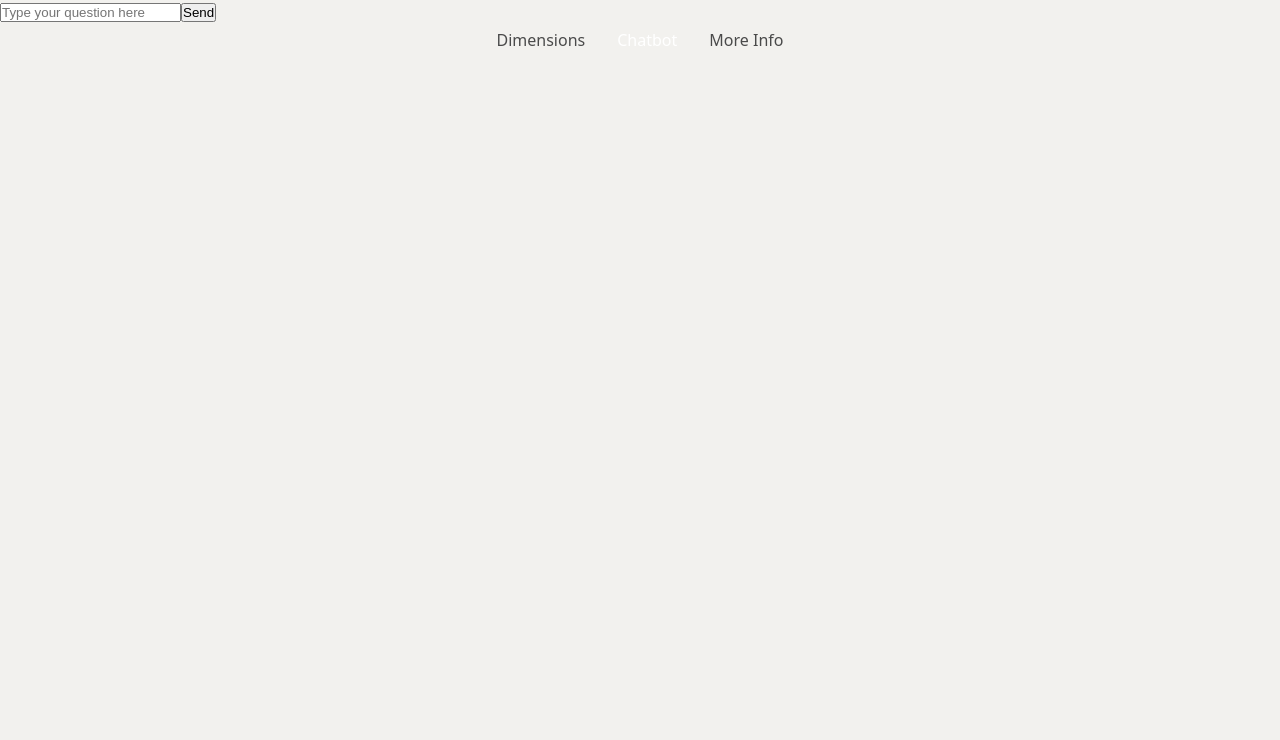
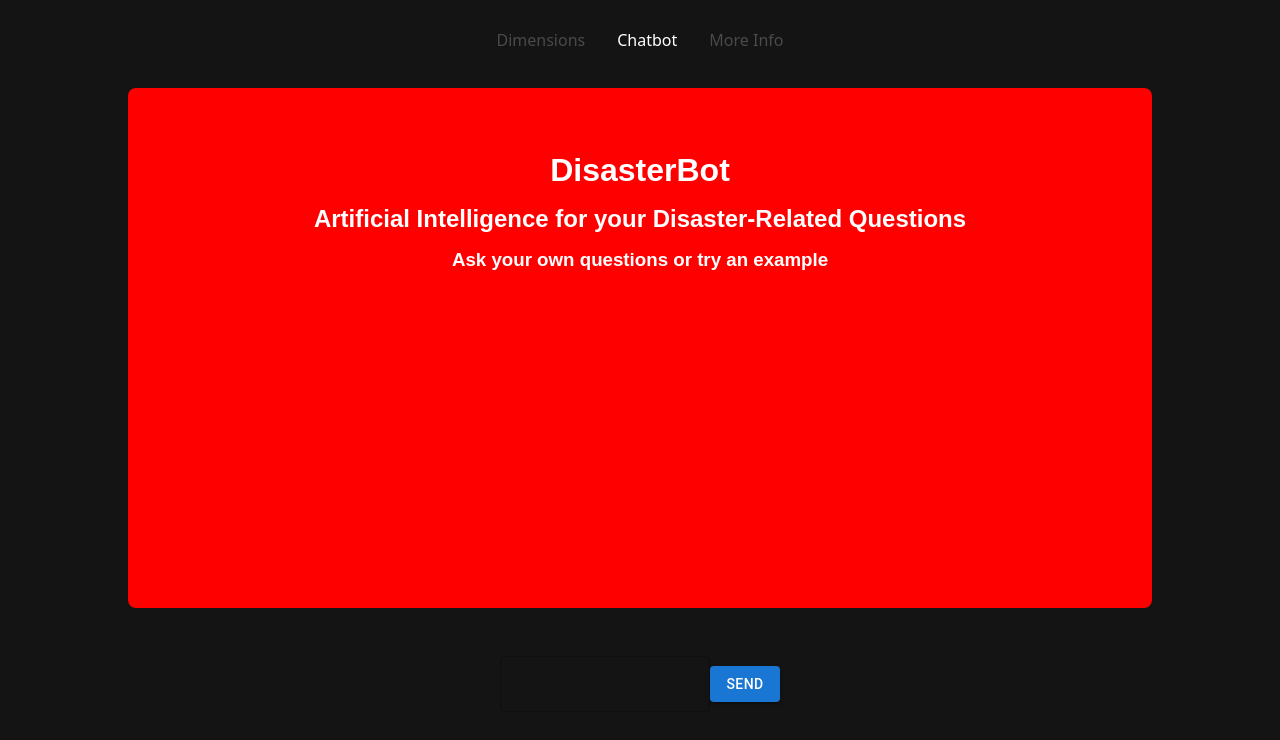
Before and after one commit to asharifo/undp-team-website, a React (Vite) app: page /chatbot in a window 1280 px wide. Shown: the top 740 px of the page. Built offline with nearby package versions, Linux system fonts and the light colour scheme.

Commit message:
Layout for chatbot page

```diff
--- a/src/components/ImageSlider.jsx
+++ b/src/components/ImageSlider.jsx
@@ -38,7 +38,7 @@ export default function ImageSlider({ images }) {
       const trackX = draggable.x;
       const shift = -trackX * PARALLAX_RATIO;
       for (let i = 0; i < setters.length; i++) setters[i](shift);
-    }
+    } // make it so that images offscreen do not update
 
     const instance = Draggable.create(track, {
       type: "x",
@@ -53,8 +53,12 @@ export default function ImageSlider({ images }) {
       onRelease() {
         this.cursor = "grab";
       },
-      onDrag() { updateParallax(this); },
-      onThrowUpdate() { updateParallax(this); }
+      onDrag() {
+        updateParallax(this);
+      },
+      onThrowUpdate() {
+        updateParallax(this);
+      },
     })[0];
 
     updateParallax(instance);
--- /dev/null
+++ b/src/components/PromptCarousel.jsx
@@ -0,0 +1,27 @@
+import "../css/PromptCarousel.css";
+import { useRef, useEffect } from "react";
+import { gsap } from "gsap";
+import { Observer } from "gsap/Observer";
+
+const rowPrompts = [
+  "What are the recommended evacuation routes for wildfires in my region?",
+  "How should I prepare my family for a possible tsunami warning?",
+  "What emergency kit items are essential for earthquake evacuation?",
+  "When will authorities issue evacuation orders for hurricanes?",
+  "Provide recent flood frequency statistics in my country.",
+  "What is the average annual number of earthquakes in my region?",
+  "Show historical data on landslide incidents locally.",
+  "Which natural disasters pose the greatest risk here?",
+  "How can I develop a family evacuation plan for cyclones?",
+  "Where can I find approved shelters during severe storms?",
+  "Who coordinates local disaster response efforts?",
+  "What communication channels are used for evacuation alerts?",
+];
+
+export default function PromptCarousel() {
+  return (
+    <div className="prompt-carousel">
+      <div className="marquee"></div>
+    </div>
+  );
+}
--- a/src/css/Chatbot.css
+++ b/src/css/Chatbot.css
@@ -1,82 +1,51 @@
 @import "./index.css";
 
-* {
-    box-sizing: border-box;
-    margin: 0;
-    padding: 0;
-}
-
-body {
+.chatbot-ui {
     font-family: Arial, sans-serif;
-    background: var(--undpds-color-gray-200);
+    background: #141414;
     display: flex;
+    flex-direction: column;
     justify-content: center;
     align-items: center;
     height: 100vh;
 }
 
-.chat-container {
-    width: 80vw;
-    height: 80vh;
-    border: 1px solid var(--undpds-color-gray-500);
-    border-radius: 8px;
-    background: #fff;
+.chatbot-box {
     display: flex;
     flex-direction: column;
+    justify-content: flex-start;
+    background-color: red;
+    align-items: center;
+    border-radius: 8px;
+    height: 65vh;
+    width: 80vw;
     overflow: hidden;
-    box-shadow: 0 2px 8px rgba(0, 0, 0, 0.1);
 }
 
-.messages {
-    flex: 1;
-    padding: 10px;
-    overflow-y: auto;
-    background: var(--undpds-color-gray-300);
+.introText {
+    margin-top: 4rem;
+    gap: 1rem;
+    display: flex;
+    flex-direction: column;
+    align-items: center;
+    justify-content: center;
 }
 
-.message {
-    display: inline-block;
-    clear: both;
-    padding: 8px 12px;
-    margin: 5px 0;
-    border-radius: 10px;
-    max-width: 80%;
-    word-wrap: break-word;
+.introText h1 {
+
 }
 
-.ai-message {
-    background: var(--undpds-color-blue-300);
-    float: left;
-    border-top-left-radius: 0;
+.introText h2 {
+
 }
 
-.user-message {
-    background: var(--undpds-color-blue-200);
-    float: right;
-    border-top-right-radius: 0;
+.introText h3 {
+
 }
 
 .input-form {
+    margin-top: 3rem;
     display: flex;
-    border-top: 1px solid var(--undpds-color-gray-700);
+    align-items: center;
+    justify-content: center;
 }
-
-.input-form input {
-    flex: 1;
-    border: none;
-    padding: 10px;
-    font-size: 16px;
-}
-
-.input-form button {
-    border: none;
-    padding: 10px 20px;
-    background: var(--undpds-color-blue-500);
-    color: #fff;
-    font-size: 16px;
-    cursor: pointer;
-}
-
-.input-form button:hover {
-    background: var(--undpds-color-blue-700);
-}
--- /dev/null
+++ b/src/css/MoreInfo.css
@@ -0,0 +1,8 @@
+.more-info-container {
+    background-color: #141414;
+    width: 100%;
+    height: 100%;
+    display: flex;
+    justify-content: center;
+    align-items: center;
+}
--- /dev/null
+++ b/src/css/PromptCarousel.css
@@ -0,0 +1,48 @@
+.prompt-carousel {
+    overflow: hidden;
+    padding: 0.5rem 0;
+    margin: 0.25rem 0;
+    white-space: nowrap;
+    height: 500px;
+    width: 1000px;
+}
+
+.marquee {
+    display: inline-flex;
+    align-items: center;
+    will-change: transform;
+    animation: scroll-left 28s linear infinite;
+    height: 100%;
+    width: 100%;
+}
+
+.marquee span {
+    flex-shrink: 0;
+    display: inline-block;
+    padding: 2rem;
+    margin: 0 0.6rem;
+    font-size: 1rem;
+    background: var(--bg-section);
+    border: 2px solid #b14d04;
+    border-radius: 0.8rem;
+    filter: drop-shadow(1px 1px 2px #632b03);
+    transition: transform 0.1s ease;
+}
+
+.marquee span:hover {
+    transform: translateY(-4px);
+    filter: drop-shadow(2px 2px 3px #632b03);
+}
+
+.prompt-carousel:hover .marquee {
+  animation-play-state: paused;
+}
+
+@keyframes scroll-left {
+  0% {
+    transform: translateX(0);
+  }
+  100% {
+    transform: translateX(-50%);
+  }
+}
--- a/src/css/index.css
+++ b/src/css/index.css
@@ -73,7 +73,7 @@
 body {
   font-family: system-ui, sans-serif;
   background: #f2f1ee;
-  color: #111;
+  color: white;
   overflow-x: hidden;
   height: 100vh;
   width: 100vw;
--- a/src/pages/Chatbot.jsx
+++ b/src/pages/Chatbot.jsx
@@ -1,11 +1,32 @@
+import "../css/Chatbot.css";
+import TextField from "@mui/material/TextField";
+import Button from "@mui/material/Button";
+import PromptCarousel from "../components/PromptCarousel";
+
 function Chatbot() {
-    return <div class="chat-container">
-        <div class="messages" id="messages"></div>
-        <form class="input-form" id="input-form">
-            <input type="text" id="input" placeholder="Type your question here" autocomplete="off" required />
-            <button type="submit">Send</button>
-        </form>
+  return (
+    <div className="chatbot-ui">
+      <div className="chatbot-box">
+        <div className="introText">
+          <h1>DisasterBot</h1>
+          <h2>Artificial Intelligence for your Disaster-Related Questions</h2>
+          <h3>Ask your own questions or try an example</h3>
+          <PromptCarousel />
+        </div>
+        <div className="chat-container">
+          <div className="messages"></div>
+        </div>
+      </div>
+      <div className="input-form">
+        <TextField
+          variant="outlined"
+          multiline="true"
+          color="white"
+        />
+        <Button variant="contained">Send</Button>
+      </div>
     </div>
+  );
 }
 
-export default Chatbot
+export default Chatbot;
--- a/src/pages/MoreInfo.jsx
+++ b/src/pages/MoreInfo.jsx
@@ -1,4 +1,9 @@
+import "../css/MoreInfo.css";
+
 function MoreInfo() {
+    return <div className="more-info-container">
+    <h1>Coming Soon!</h1>
+    </div>
 
 }
 
```
Also changed, not shown: package.json (+6 -1 lines), src/components/Disasterbot.jsx (added), src/components/MessageBubble.jsx (added), 1 other file (tests, documents, lock files or other folders).
